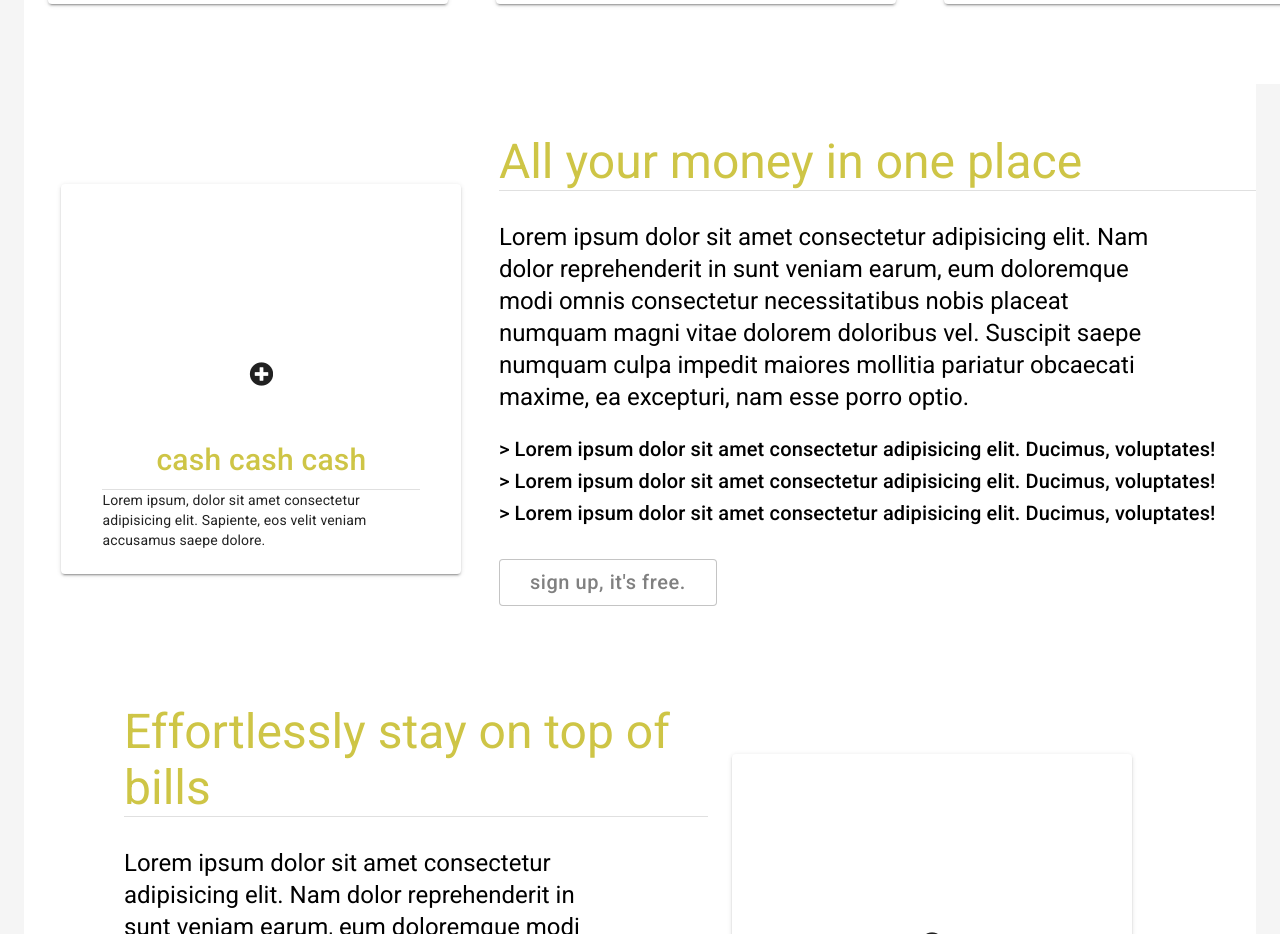
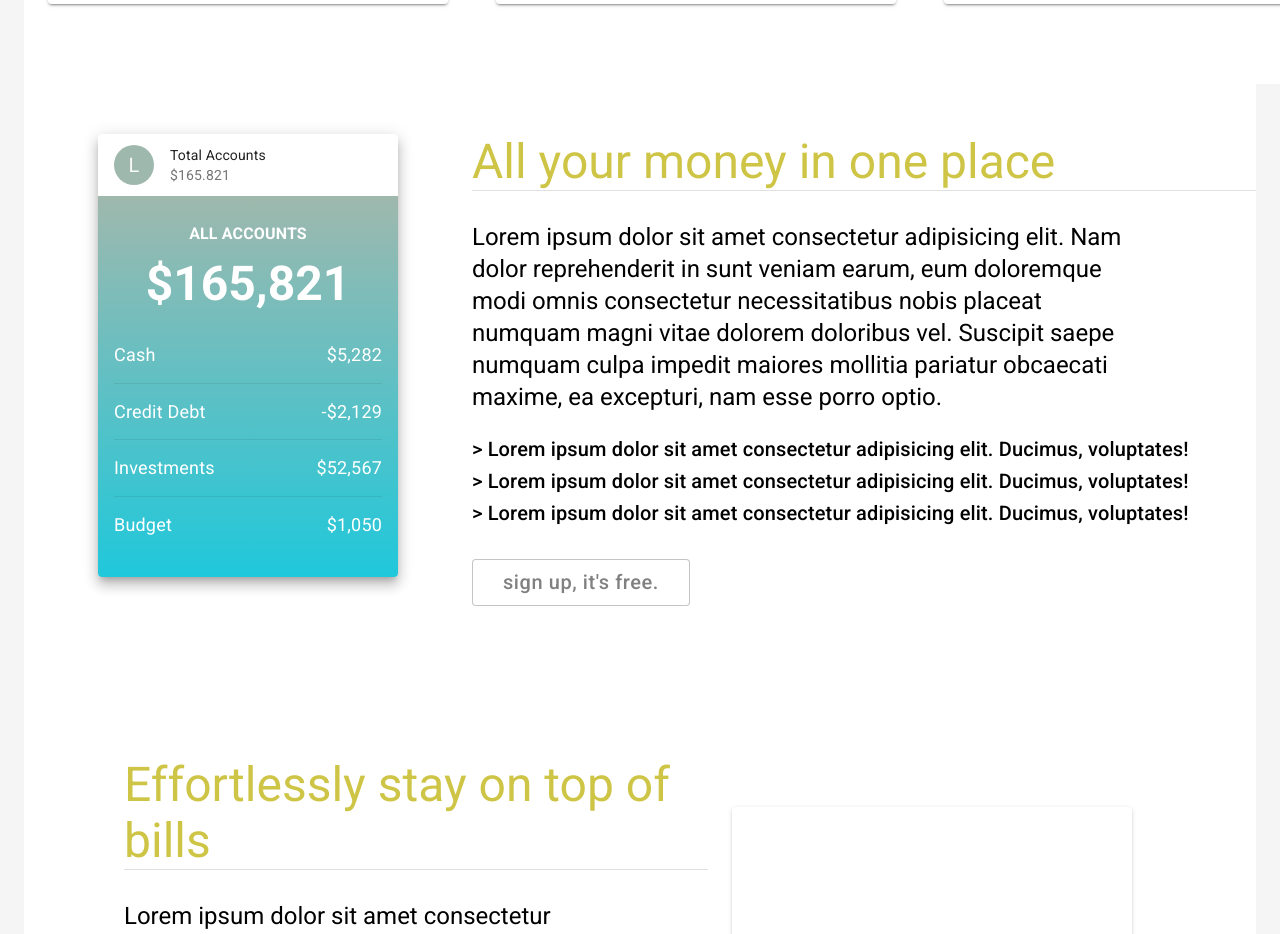
Before and after one commit to March0514s/librarian, a React (Create React App) app: page / in a window 1280 px wide. Shown: the part 1060-1994 px from the top of the page. Built offline with nearby package versions, Linux system fonts and the light colour scheme.

Commit message:
Home Layout: Presentation cards update

```diff
--- /dev/null
+++ b/src/Components/BalanceCard.jsx
@@ -0,0 +1,131 @@
+import React from "react";
+import Card from "@material-ui/core/Card";
+import CardHeader from "@material-ui/core/CardHeader";
+import CardMedia from "@material-ui/core/CardMedia";
+import CardContent from "@material-ui/core/CardContent";
+import { withStyles } from "@material-ui/core/styles";
+import Container from "@material-ui/core/Container";
+import Icon from "@material-ui/core/Icon";
+import clsx from "clsx";
+import Typography from "@material-ui/core/Typography";
+import Divider from "@material-ui/core/Divider";
+import { fontWeight } from "@material-ui/system";
+import Avatar from '@material-ui/core/Avatar';
+
+const style = theme => ({
+  root: {
+    display: "flex",
+    justifyContent: "center",
+    marginBottom: "130px"
+  },
+  outside: {
+    borderRadius: "100%",
+    width: "300px",
+    marginLeft: "50px",
+    marginRight: "50px"
+  },
+  inside: {
+    display: "flex",
+    flexDirection: "column",
+    backgroundImage: "linear-gradient(180deg, #9fb8ad, #1fc8db)",
+
+  },
+  header: {
+    height: '30px',
+  },
+
+  topText: {
+    color: 'white',
+    display: 'flex',
+    flexDirection: 'column',
+    marginBottom: '15px',
+    '& p': {
+      display:'flex',
+      justifyContent: 'center',
+      textTransform: 'uppercase',
+      fontWeight: 'bold',
+      marginTop: '10px'
+    },
+    '& h3': {
+      display:'flex',
+      justifyContent: 'center',
+      fontWeight: 'bold',
+      marginTop: '10px'
+    },
+  },
+      lowerText: {
+        display: 'flex',
+        flexDirection: 'column',
+        color: 'white',
+        '& div': {
+          marginTop: '15px',
+          marginBottom: '15px',
+          justifyContent: 'center'
+        },
+        '& p': {
+          display: 'flex',
+          justifyContent: 'space-between',
+          fontSize: '18px'
+        },
+      },
+
+      avatar: {
+        backgroundColor: '#9fb8ad',
+      },
+});
+
+function BalanceCard(props) {
+  const { classes } = props;
+
+  return (
+    <div>
+      <Container maxWidth className={classes.root}>
+        <div className={classes.outside}>
+          <Card elevation={9}>
+            <CardHeader avatar={
+          <Avatar aria-label="recipe" className={classes.avatar}>
+            L
+            </Avatar>} title='Total Accounts' subheader='$165.821'className={classes.header}/>
+            <CardContent className={classes.inside}>
+              <div className={classes.topText}>
+              <Typography variant="body1">All Accounts</Typography>
+              <Typography variant="h3">$165,821</Typography>
+              </div>
+              <div className={classes.lowerText}>
+                <div>
+                <Typography variant="body2">
+                  <span>Cash</span>
+                  <span>$5,282</span>
+                </Typography>
+                </div>
+                <Divider light/>
+                <div>
+                <Typography variant="body2">
+                  <span>Credit Debt</span>
+                  <span>-$2,129</span>
+                </Typography>
+                </div>
+                <Divider light/>
+                <div>
+                <Typography variant="body2">
+                  <span>Investments</span>
+                  <span>$52,567</span>
+                </Typography>
+                </div>
+                <Divider light/>
+                <div>
+                <Typography variant="body2">
+                  <span>Budget</span>
+                  <span>$1,050</span>
+                </Typography>
+                </div>
+              </div>
+            </CardContent>
+          </Card>
+        </div>
+      </Container>
+    </div>
+  );
+}
+
+export default withStyles(style)(BalanceCard);
--- a/src/Containers/Home.jsx
+++ b/src/Containers/Home.jsx
@@ -3,6 +3,7 @@ import { Link } from "react-router-dom";
 import Navbar from "../Components/Navbar";
 import Slideshow from "../Components/Slideshow";
 import PresentationCard from "../Components/PresentationCard";
+import BalanceCard from "../Components/BalanceCard";
 import { withStyles } from "@material-ui/styles";
 import { Typography } from "@material-ui/core";
 import Divider from "@material-ui/core/Divider";
@@ -113,7 +114,7 @@ function Home(props) {
       </div>
       {/* One bigger card and description of one feature */}
       <div className={classes.second}>
-        <PresentationCard title="cash cash cash" />
+        <BalanceCard title="cash cash cash" />
         <div className={classes.secondText}>
           <Typography variant="h3">All your money in one place</Typography>
           <Divider />
```
